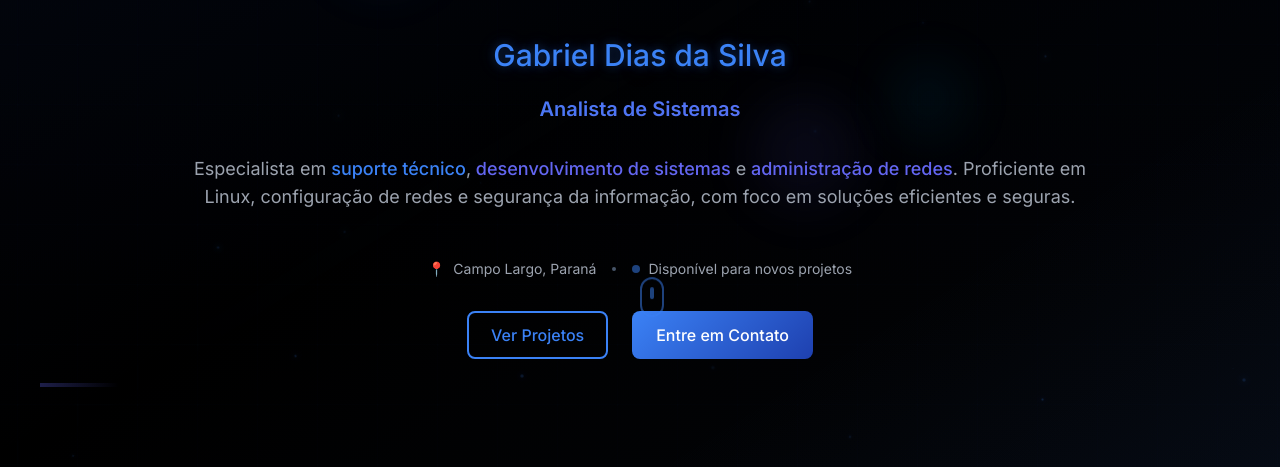
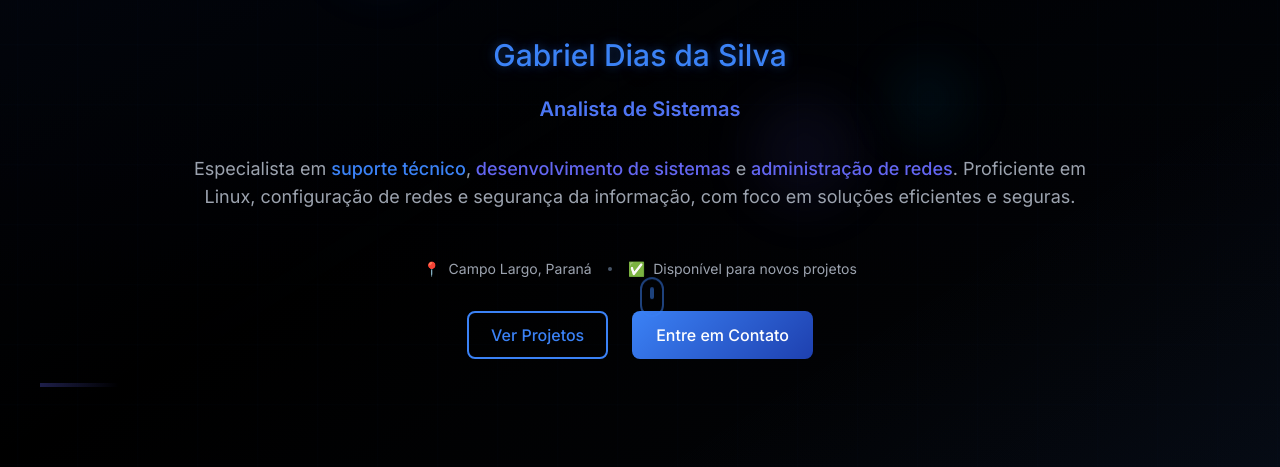
Before and after one commit to gabriellsd/portfolio-gabriel, a Next.js app: page / in a window 1280 px wide. Shown: the part 333-800 px from the top of the page. Built offline with nearby package versions, Linux system fonts and the light colour scheme.

Commit message:
Remove todos os pontos pulsantes pequenos que apareciam como cursor

```diff
--- a/app/components/BackgroundEffects.tsx
+++ b/app/components/BackgroundEffects.tsx
@@ -1,28 +1,8 @@
 'use client'
 
-import React, { useEffect, useState } from 'react'
+import React from 'react'
 
 const BackgroundEffects: React.FC = () => {
-  const [particles, setParticles] = useState<Array<{ id: number; x: number; y: number; size: number; delay: number }>>([])
-
-  useEffect(() => {
-    const generateParticles = () => {
-      const newParticles = []
-      for (let i = 0; i < 30; i++) {
-        newParticles.push({
-          id: i,
-          x: Math.random() * 100,
-          y: Math.random() * 100,
-          size: Math.random() * 3 + 1,
-          delay: Math.random() * 8
-        })
-      }
-      setParticles(newParticles)
-    }
-
-    generateParticles()
-  }, [])
-
   return (
     <div className="fixed inset-0 pointer-events-none overflow-hidden">
       {/* Animated Grid Background */}
@@ -33,23 +13,6 @@ const BackgroundEffects: React.FC = () => {
 
       {/* Professional Background Gradient */}
       <div className="absolute inset-0 tech-bg"></div>
-
-      {/* Floating Particles */}
-      {particles.map((particle) => (
-        <div
-          key={particle.id}
-          className="floating-particle absolute rounded-full"
-          style={{
-            left: `${particle.x}%`,
-            top: `${particle.y}%`,
-            width: `${particle.size}px`,
-            height: `${particle.size}px`,
-            animationDelay: `${particle.delay}s`,
-            background: `radial-gradient(circle, rgba(59, 130, 246, 0.4), transparent)`,
-            boxShadow: `0 0 ${particle.size * 2}px rgba(59, 130, 246, 0.3)`
-          }}
-        />
-      ))}
 
       {/* Subtle Overlay Gradients */}
       <div className="absolute top-0 left-0 w-full h-full bg-gradient-to-br from-primary-900/10 via-transparent to-neutral-900/20"></div>
--- a/app/components/Contact.tsx
+++ b/app/components/Contact.tsx
@@ -85,7 +85,7 @@ const Contact: React.FC = () => {
     {
       icon: (
         <svg className="w-5 h-5" fill="currentColor" viewBox="0 0 24 24">
-          <path d="M12.017 0C5.396 0 .029 5.367.029 11.987c0 5.079 3.158 9.417 7.618 11.174-.105-.949-.199-2.403.041-3.439.219-.937 1.406-5.957 1.406-5.957s-.359-.72-.359-1.781c0-1.663.967-2.911 2.168-2.911 1.024 0 1.518.769 1.518 1.688 0 1.029-.653 2.567-.992 2.567-1.653 0-2.878-2.245-5.688-5.487-5.688-3.41 0-5.409 2.562-5.409 5.199 0 1.033.394 2.143.889 2.741.097.118.112.221.085.345-.09.375-.293 1.199-.334 1.363-.053.225-.172.271-.402.165-1.495-.69-2.433-2.878-2.433-4.646 0-3.776 2.748-7.252 7.92-7.252 4.158 0 7.392 2.967 7.392 6.923 0 4.135-2.607 7.462-6.233 7.462-1.214 0-2.357-.629-2.746-1.378l-.748 2.853c-.271 1.043-1.002 2.35-1.492 3.146C9.57 23.812 10.763 24.009 12.017 24c6.624 0 11.99-5.367 11.99-11.987C24.007 5.367 18.641.001.001 12.017z"/>
+          <path d="M12.017 0C5.396 0 .029 5.367.029 11.987c0 5.079 3.158 9.417 7.618 11.174-.105-.949-.199-2.403.041-3.439.219-.937 1.406-5.957 1.406-5.957s-.359-.72-.359-1.781c0-1.663.967-2.911 2.168-2.911 1.024 0 1.518.769 1.518 1.688 0 1.029-.653 2.567-.992 2.567-1.653 0-2.878-2.245-5.688-5.487-5.688-3.41 0-5.409 2.562-5.409 5.199 0 1.033.394 2.143.889 2.741.097.118.112.221.085.345-.09.375-.293 1.199-.334 1.363-.053.225-.172.271-.402.074-.297-.149-1.255-.462-2.39-1.475-.883-.788-1.48-1.761-1.653-2.059-.173-.297-.018-.458.13-.606.134-.133.297-.347.446-.521.151-.172.2-.296.3-.495.099-.198.05-.372-.025-.521-.075-.148-.669-1.611-.916-2.206-.242-.579-.487-.501-.669-.51l-.57-.01c-.198 0-.52.074-.792.372s-1.04 1.016-1.04 2.479 1.065 2.876 1.213 3.074c.149.198 2.095 3.2 5.076 4.487.709.306 1.263.489 1.694.626.712.226 1.36.194 1.872.118.571-.085 1.758-.719 2.006-1.413.248-.695.248-1.29.173-1.414z"/>
         </svg>
       ),
       link: 'https://www.instagram.com/gabriellsd_',
@@ -245,8 +245,7 @@ const Contact: React.FC = () => {
             {/* Status Card */}
             <div className="pro-card p-6 border-primary-500/20">
               <div className="flex items-center gap-3 mb-4">
-                <div className="w-3 h-3 bg-primary-500 rounded-full animate-pulse"></div>
-                <span className="text-primary-500 font-semibold">Disponível para Projetos</span>
+                <span className="text-primary-500 font-semibold">✅ Disponível para Projetos</span>
               </div>
               <p className="text-tech-gray text-sm">
                 Atualmente aceito novos projetos nas áreas de infraestrutura de TI,
--- a/app/components/Hero.tsx
+++ b/app/components/Hero.tsx
@@ -70,7 +70,7 @@ const Hero: React.FC = () => {
           </div>
           <div className="hidden sm:block w-1 h-1 bg-neutral-600 rounded-full"></div>
           <div className="flex items-center gap-2">
-            <div className="w-2 h-2 bg-primary-500 rounded-full animate-pulse"></div>
+            <span>✅</span>
             <span>Disponível para novos projetos</span>
           </div>
         </div>
--- a/app/components/Skills.tsx
+++ b/app/components/Skills.tsx
@@ -168,7 +168,7 @@ const Skills: React.FC = () => {
                 className="flex items-center gap-3 p-4 bg-gradient-to-r from-gray-900/30 to-transparent rounded-lg border-l-4 border-neon-green/40 hover:border-neon-green transition-all duration-300 hover:scale-105"
                 style={{ animationDelay: `${index * 150}ms` }}
               >
-                <div className="w-2 h-2 bg-neon-green rounded-full animate-pulse"></div>
+                <span className="text-neon-green">✓</span>
                 <span className="text-gray-300 hover:text-white transition-colors duration-300 text-sm">
                   {cert}
                 </span>
```
